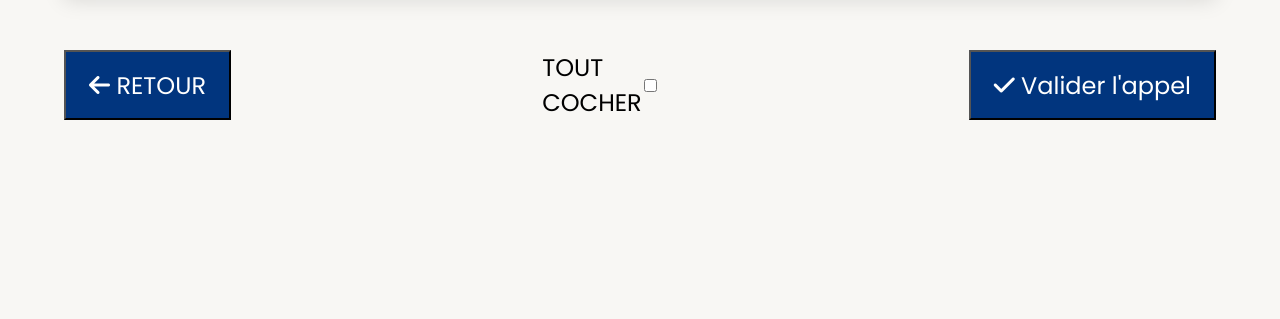
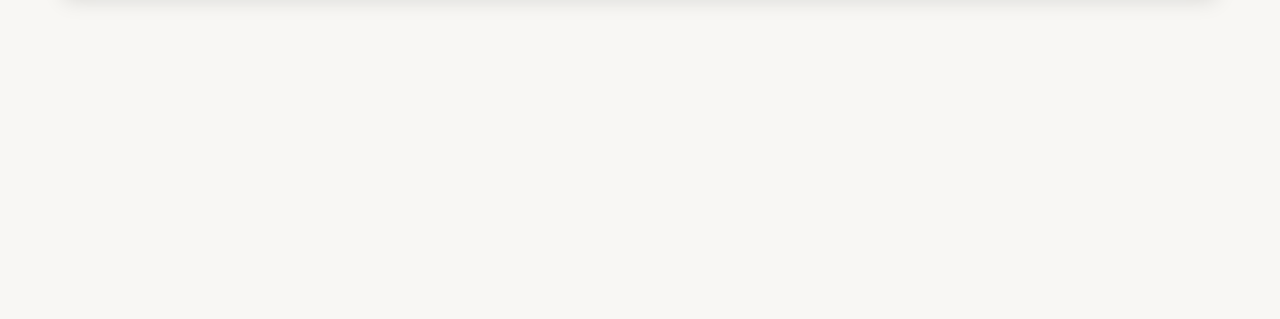
Before and after one commit to araviart/COMP_ESCRIME, a Flask app: template appli/templates/appel.html in a window 1280 px wide; the page is wider, and only the part inside the window is pictured. Shown: the part 533-852 px from the top of that part. Run offline with Flask 3, Linux system fonts and the light colour scheme; the template is opened without the code that fills it, so the values that code supplies are empty; the visitor is signed in with stand-in values (Sample User, id 1); some libraries are stand-ins or nearby versions.

Commit message:
Your commit message here

```diff
--- a/appli/templates/appel.html
+++ b/appli/templates/appel.html
@@ -1,6 +1,9 @@
 {% extends 'base.html' %} {% block content %}
-  <link rel="stylesheet" href="{{ url_for('static', filename = 'progress-bar.css') }}" />
-  <link rel="stylesheet" href="{{ url_for('static', filename = 'Appel.css') }}" />
+<link
+  rel="stylesheet"
+  href="{{ url_for('static', filename='progress-bar.css') }}"
+/>
+<link rel="stylesheet" href="{{ url_for('static', filename='Appel.css') }}" />
 <div class="progress-bar">
   <a class="active-url" href="url">Définir une compétition</a>
   <img class="fleche-bar" src="static/img/fleche.png" alt="fleche" />
@@ -56,9 +59,7 @@
     <tbody>
       {% for row in rows_data %}
       <tr>
-            <td class="checkbox-cell">
-              <input id="checkbox-1" type="checkbox" />
-            </td>
+        <td class="checkbox-cell"><input type="checkbox" /></td>
         <td>{{ row['Nom'] }}</td>
         <td>{{ row['Prenom'] }}</td>
         <td>{{ row['DateNaissance'] }}</td>
@@ -66,21 +67,11 @@
         <td>{{ row['Sexe'] }}</td>
         <td>{{ row['Club'] }}</td>
         <td>{{ row['Classement'] }}</td>
-            <td class="checkbox-cell">
-              <input id="checkbox-2" type="checkbox" />
-            </td>
+        <td class="checkbox-cell"><input type="checkbox" /></td>
       </tr>
       {% endfor %}
     </tbody>
   </table>
-    <div class="div-boutons">
-      <button><i class="fa-solid fa-arrow-left"></i> RETOUR</button>
-      <div class="tout-cocher">
-        <p>TOUT COCHER</p>
-        <input id="checkbox-valid-all" type="checkbox" />
-      </div>
-      <button><i class="fa-solid fa-check"></i> Valider l'appel</button>
-    </div>
 </main>
 
 {% endblock %}
```
Lines whose indentation alone changed are shown as unchanged.
